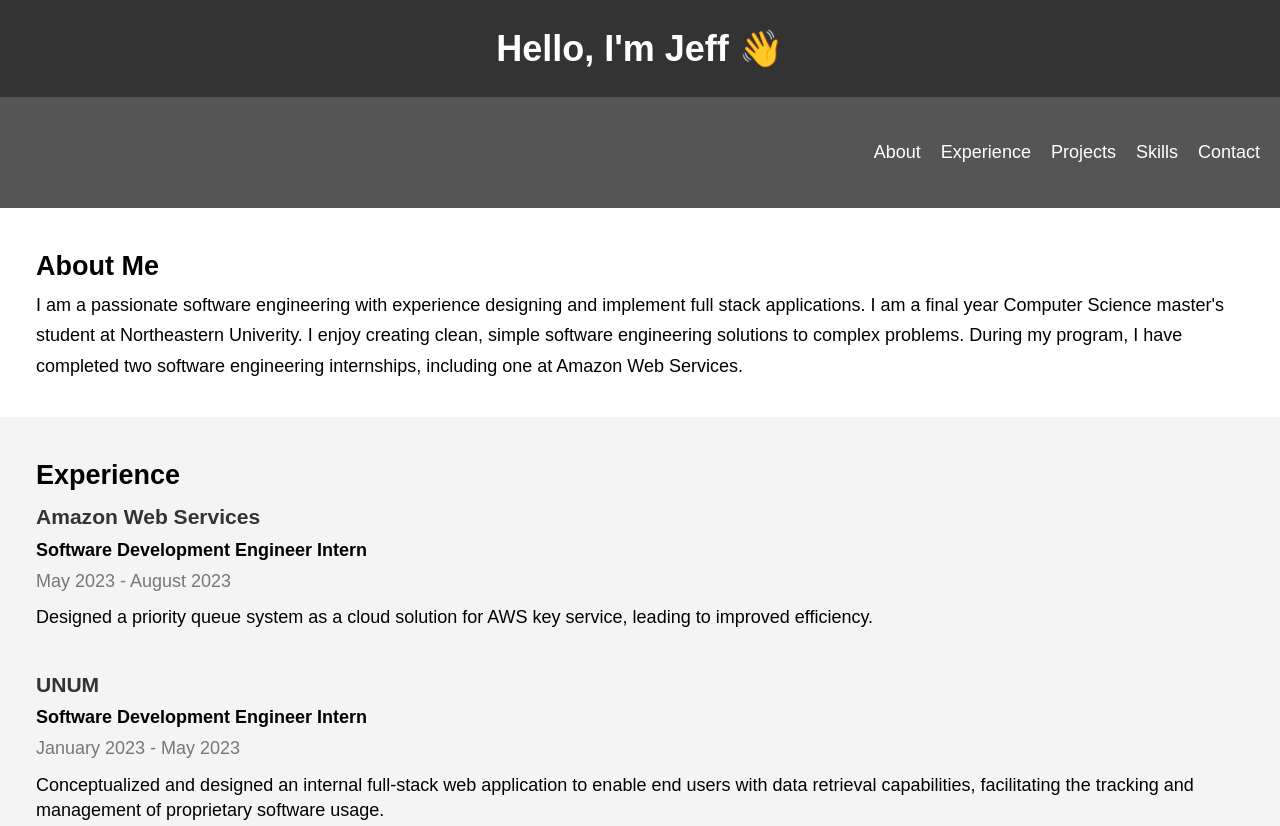
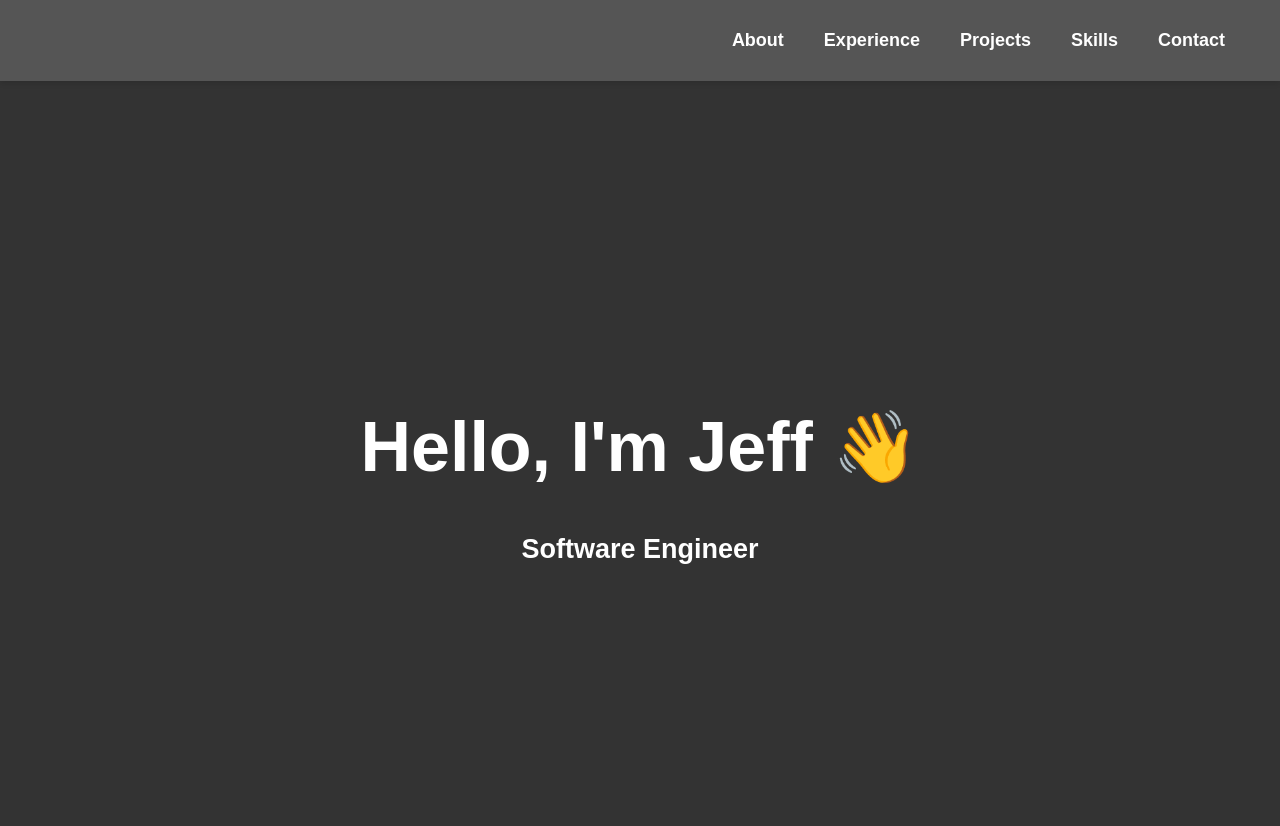
Before and after one commit to jcport1/jcport1.github.io, a plain HTML site: page index.html in a window 1280 px wide. Shown: the top 826 px of the page. Drawn offline with nearby package versions, Linux system fonts and the light colour scheme.

Commit message:
additional build out - html and css

```diff
--- a/index.html
+++ b/index.html
@@ -9,9 +9,6 @@
 
 </head>
 <body>
-    <header>
-        <h1>Hello, I'm Jeff 👋</h1>
-    </header>
 
     <nav class="nav" role="navigation">
         <ul class="nav__items">
@@ -23,11 +20,20 @@
         </ul>
     </nav>
 
+    <!-- Hero Section -->
+    <header class="hero">
+        <h1>Hello, I'm Jeff 👋</h1>
+        <h2>Software Engineer</h2>
+    </header>
+
     <section id="about">
-        <h2>About Me</h2>
-        <p>I am a passionate software engineering with experience designing and implement full stack applications.
-            I am a final year Computer Science master's student at Northeastern Univerity. I enjoy creating clean, simple software engineering solutions to complex problems.
-            During my program, I have completed two software engineering internships, including one at Amazon Web Services. </p>
+        <div class="about">
+            <h2>About Me</h2>
+            <p>I am a passionate software engineering with experience designing and implement full stack applications.
+                I am a final year Computer Science master's student at Northeastern Univerity. I enjoy creating clean, simple software engineering solutions to complex problems.
+                During my program, I have completed two software engineering internships, including one at Amazon Web Services. </p>
+        </div>
+
     </section>
 
     <section id="experience">
--- a/styles.css
+++ b/styles.css
@@ -16,6 +16,10 @@
     --line-height-small: 1.2;
 
     --blue: blue;
+    --bg-color: #fcfcfc;
+    --primary-color: #4756df;
+    --secondary-color: #ff7235;
+
 
     --container-max-width: 1180px;
 
@@ -77,25 +81,42 @@ header {
 /* ----- Buttons and Links ----- */
 /* --------------------------------------- */
 
+a {
+    text-decoration: none;
+    color: var(--primary-color);
+  }
+
+  a:hover {
+    color: var(--secondary-color);
+  }
 
 /* --------------------------------------- */
 /* ----- Navigation ----- */
 /* --------------------------------------- */
 
 .nav {
+    position: sticky;
+    top: 0;
+    left: 0;
+    z-index: 1;
     background-color: #555;
     display: flex;
     justify-content: flex-end;
-    padding: var(--gutter-normal) 0;
+    padding: 1.5rem 3.5rem;
+    /* background-color: var(--bg-color); */
+    box-shadow: 0 3px 5px rgba(0, 0, 0, 0.1);
 }
 
+/* Nav UL */
 .nav__items {
     display: flex;
+    gap: 2rem;
     list-style: none;
 }
 
 .nav__item {
     margin-right: var(--gutter-small);
+    font-weight: bold;
 }
 
 .nav__link {
@@ -108,9 +129,42 @@ header {
 }
 
 .nav__link:hover {
-    color: var(--blue);
+    color: var(--secondary-color);
 }
 
+/* --------------------------------------- */
+/* ----- Hero ----- */
+/* --------------------------------------- */
+
+.hero {
+    width: 100vw;
+    height: 100vh;
+    display: flex;
+    flex-direction: column;
+    justify-content: center;
+
+    gap: 2rem;
+    margin: auto;
+}
+
+.hero h1 {
+    font-size: 7rem;
+
+}
+
+/* --------------------------------------- */
+/* ----- About Section ----- */
+/* --------------------------------------- */
+
+#about {
+    width: 100vw;
+    height: 100vh;
+    display: flex;
+    justify-content: center;
+    align-items: center;
+    text-align: center;
+    gap: 2rem;
+}
 
 /* --------------------------------------- */
 /* ----- Experience Section ----- */
```
